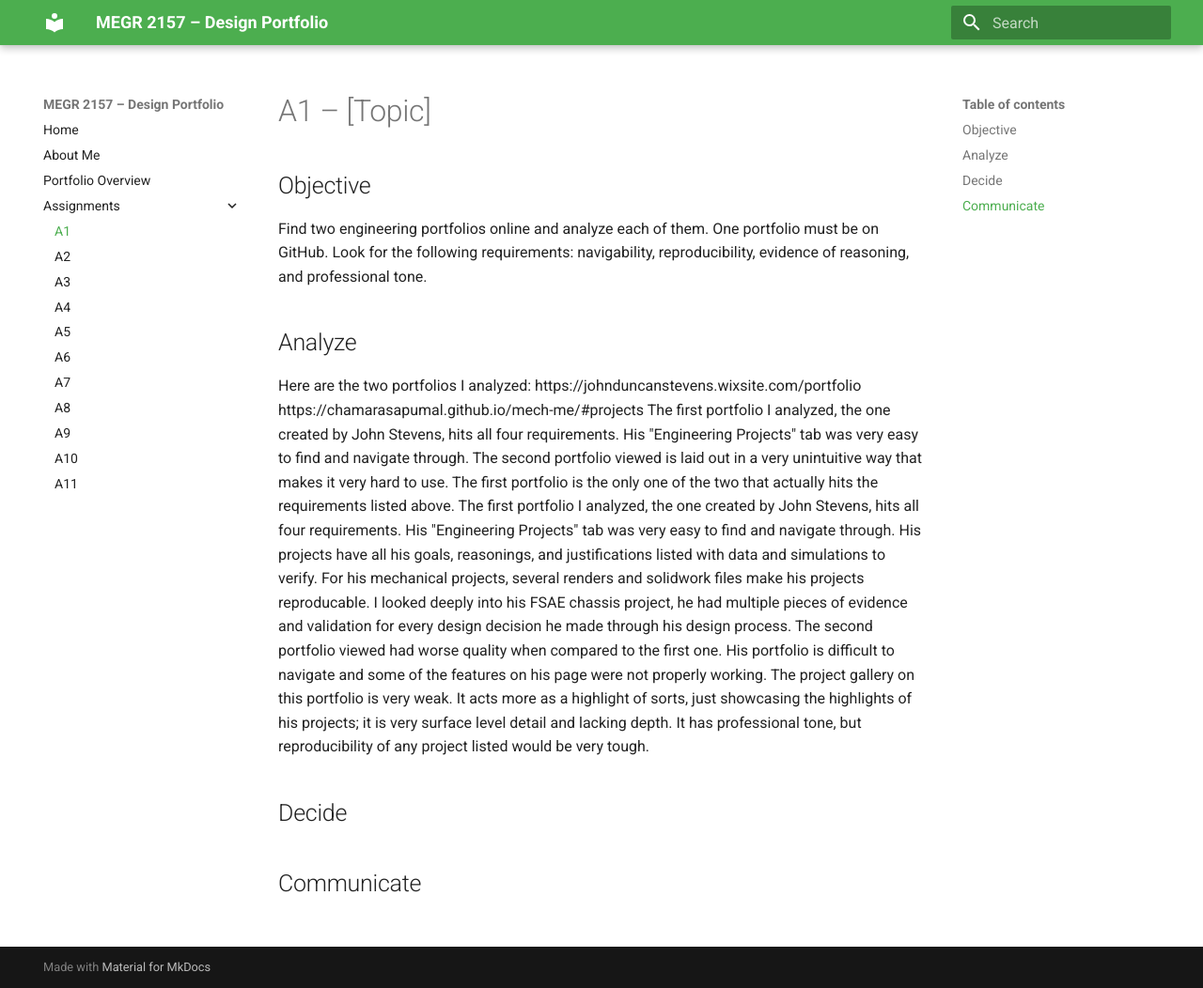
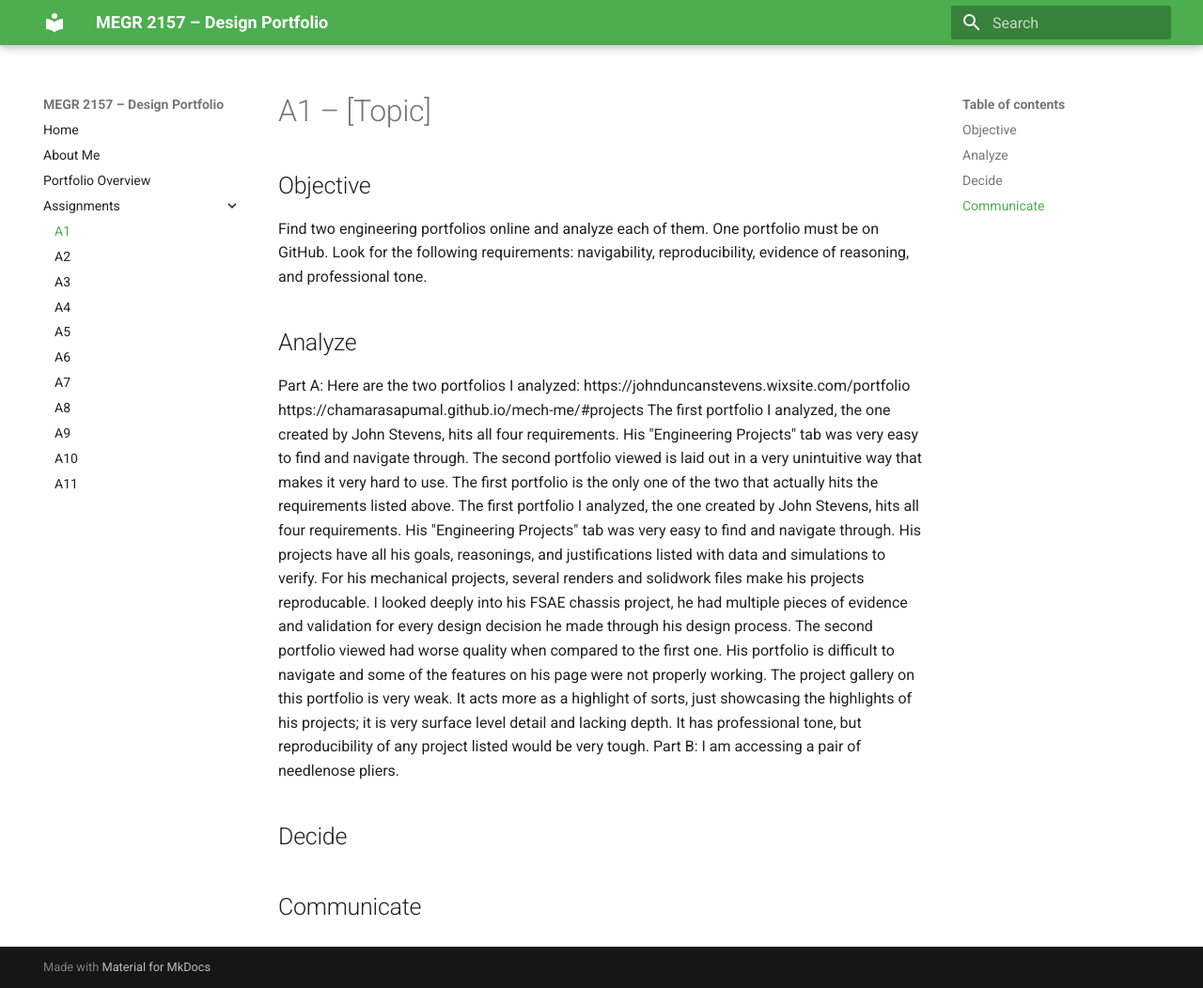
Before and after one commit to J-Umebayashi/megr-2156-portfolio, an MkDocs documentation site: the page built from docs/assignments/A01/index.md, in a window 1280 px wide and 1052 px high. Shown: the whole window at 94% size. Built offline with MkDocs 1.6.1 and Material for MkDocs 9.7.7, drawn with Linux system fonts in a browser that asks for light colours.

Commit message:
Update index.md

```diff
--- a/docs/assignments/A01/index.md
+++ b/docs/assignments/A01/index.md
@@ -3,12 +3,15 @@
 ## Objective
 Find two engineering portfolios online and analyze each of them. One portfolio must be on GitHub. Look for the following requirements: navigability, reproducibility, evidence of reasoning, and professional tone.
 ## Analyze
+Part A:
 Here are the two portfolios I analyzed:
 https://johnduncanstevens.wixsite.com/portfolio
 https://chamarasapumal.github.io/mech-me/#projects
 The first portfolio I analyzed, the one created by John Stevens, hits all four requirements. His "Engineering Projects" tab was very easy to find and navigate through. The second portfolio viewed is laid out in a very unintuitive way that makes it very hard to use. The first portfolio is the only one of the two that actually hits the requirements listed above.
 The first portfolio I analyzed, the one created by John Stevens, hits all four requirements. His "Engineering Projects" tab was very easy to find and navigate through. His projects have all his goals, reasonings, and justifications listed with data and simulations to verify. For his mechanical projects, several renders and solidwork files make his projects reproducable. I looked deeply into his FSAE chassis project, he had multiple pieces of evidence and validation for every design decision he made through his design process.
 The second portfolio viewed had worse quality when compared to the first one. His portfolio is difficult to navigate and some of the features on his page were not properly working. The project gallery on this portfolio is very weak. It acts more as a highlight of sorts, just showcasing the highlights of his projects; it is very surface level detail and lacking depth. It has professional tone, but reproducibility of any project listed would be very tough.
+Part B:
+I am accessing a pair of needlenose pliers.
 ## Decide
 
 ## Communicate
```
